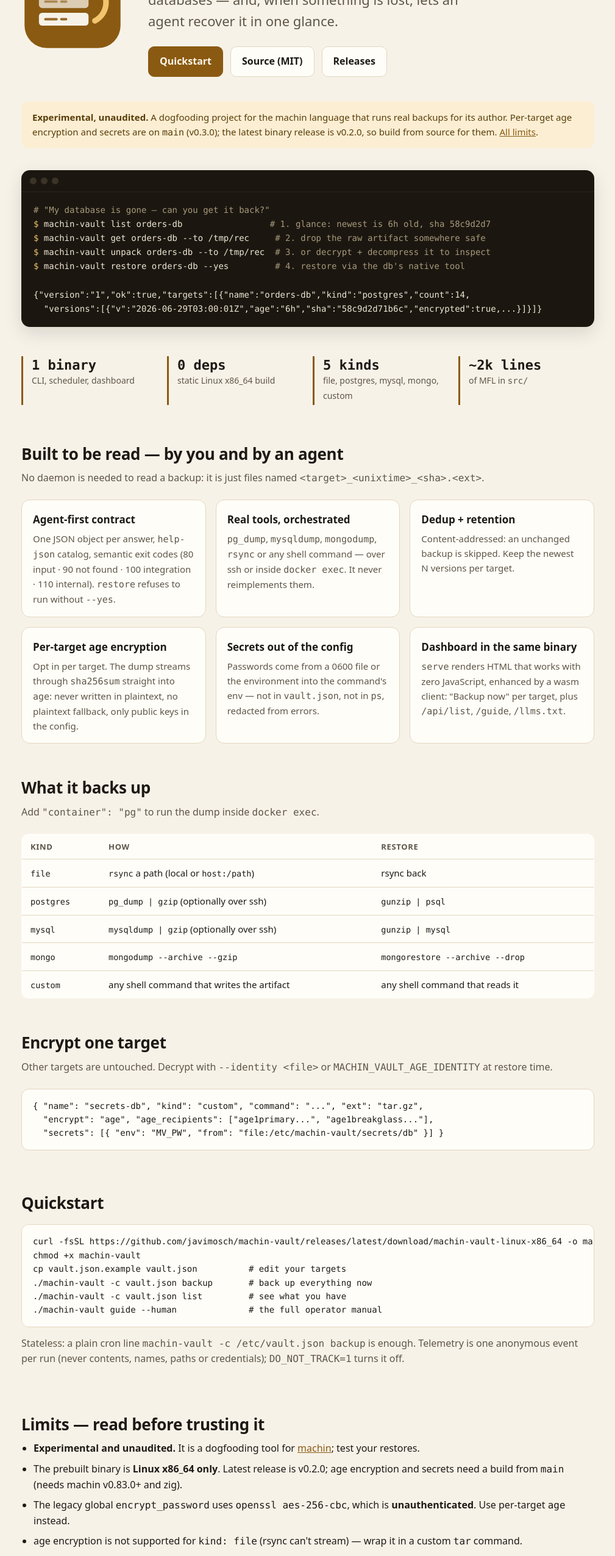
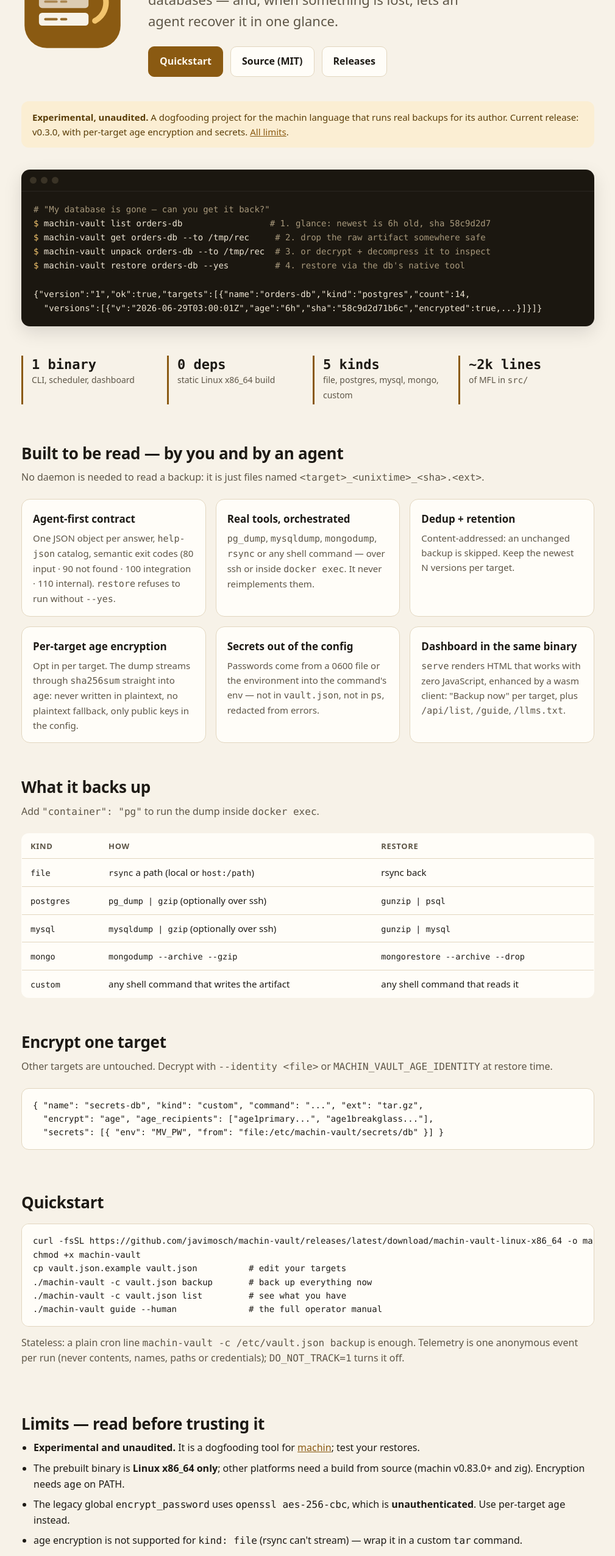
Before and after one commit to javimosch/machin-vault, a plain HTML site: page docs/index.html in a window 1280 px wide. Shown: the part 240-2791 px from the top of the page at 61% size, without its empty margins (135-1144 px from the left). Drawn offline with Linux system fonts and the light colour scheme.

Commit message:
docs: v0.3.0 is released; drop the build-from-main caveat
Co-Authored-By: Claude Opus 5.5 <noreply@anthropic.com>

```diff
--- a/docs/index.html
+++ b/docs/index.html
@@ -98,7 +98,7 @@ footer{border-top:1px solid var(--line);padding:24px 0 40px;color:var(--mut);fon
   </div>
 </header>
 
-<div class="warn"><strong>Experimental, unaudited.</strong> A dogfooding project for the machin language that runs real backups for its author. Per-target age encryption and secrets are on <code>main</code> (v0.3.0); the latest binary release is v0.2.0, so build from source for them. <a href="#limits">All limits</a>.</div>
+<div class="warn"><strong>Experimental, unaudited.</strong> A dogfooding project for the machin language that runs real backups for its author. Current release: v0.3.0, with per-target age encryption and secrets. <a href="#limits">All limits</a>.</div>
 
 <div class="term" id="recover">
   <div class="bar"><i></i><i></i><i></i></div>
@@ -168,7 +168,7 @@ cp vault.json.example vault.json          # edit your targets
   <h2>Limits — read before trusting it</h2>
   <ul class="lim">
     <li><strong>Experimental and unaudited.</strong> It is a dogfooding tool for <a href="https://github.com/javimosch/machin">machin</a>; test your restores.</li>
-    <li>The prebuilt binary is <strong>Linux x86_64 only</strong>. Latest release is v0.2.0; age encryption and secrets need a build from <code>main</code> (needs machin v0.83.0+ and zig).</li>
+    <li>The prebuilt binary is <strong>Linux x86_64 only</strong>; other platforms need a build from source (machin v0.83.0+ and zig). Encryption needs <code>age</code> on PATH.</li>
     <li>The legacy global <code>encrypt_password</code> uses <code>openssl aes-256-cbc</code>, which is <strong>unauthenticated</strong>. Use per-target <code>age</code> instead.</li>
     <li>age encryption is not supported for <code>kind: file</code> (rsync can't stream) — wrap it in a custom <code>tar</code> command.</li>
     <li>Secrets stay out of local argv, but a remote tool may still show a password in the <em>remote</em> host's <code>ps</code>. Prefer a dump-only command on the DB host.</li>
```
Also changed, not shown: 1 other file.
